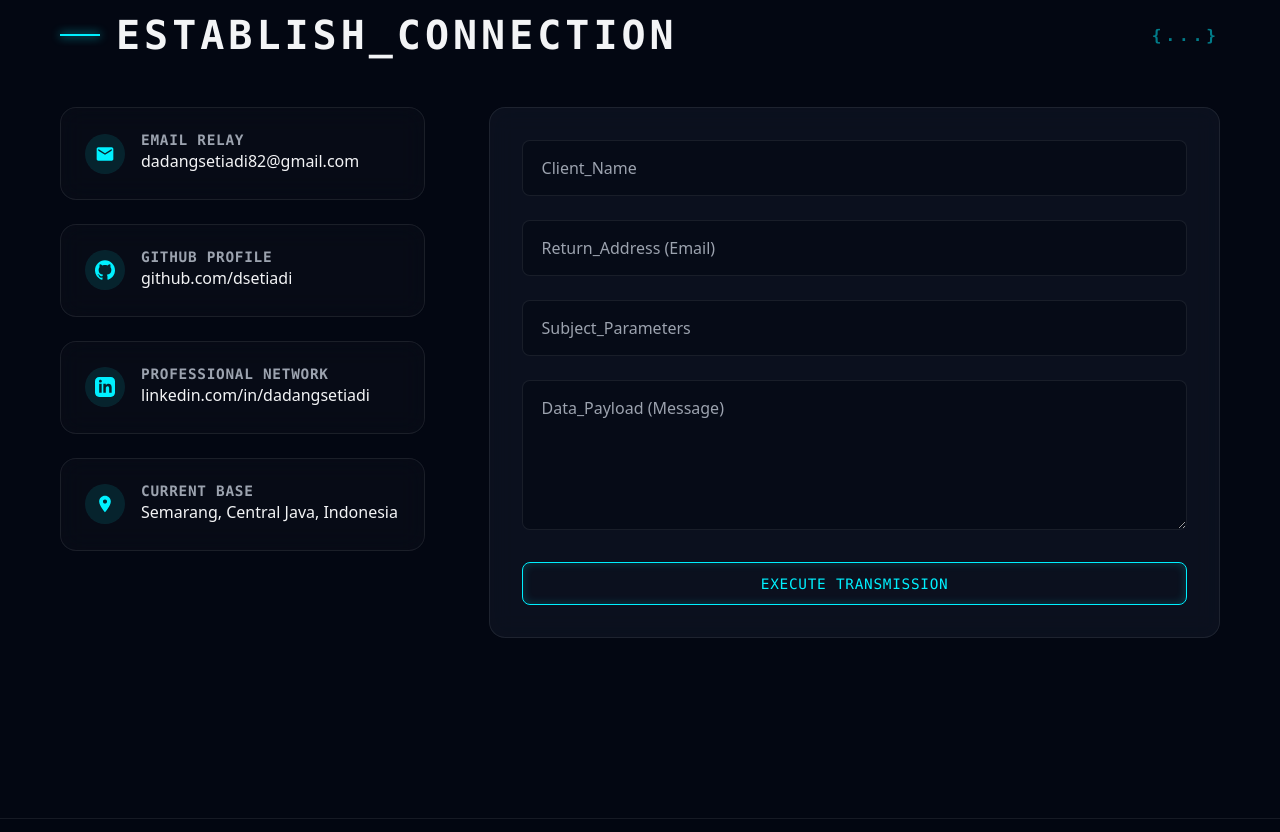
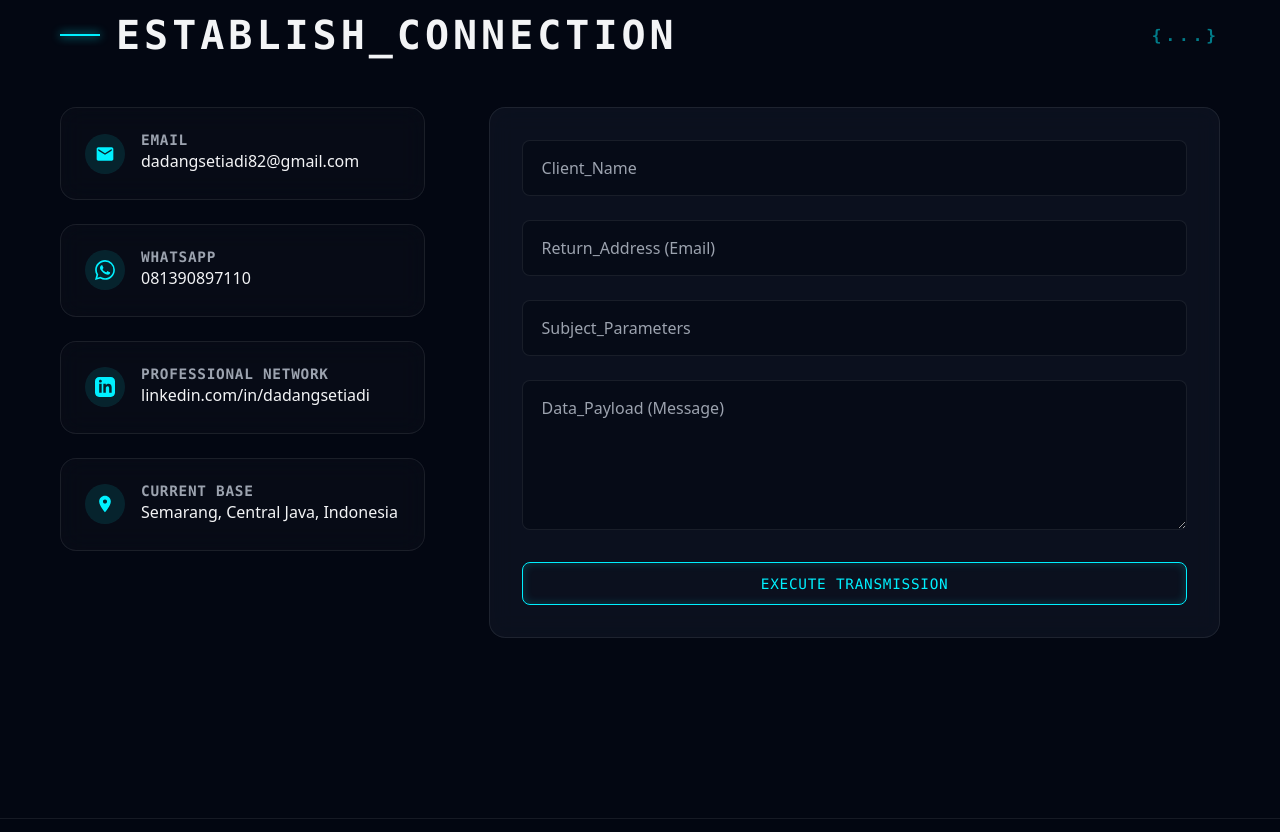
Before and after one commit to 94mayun/portofoliome, a plain HTML site: page index.html in a window 1280 px wide. Shown: the part 5380-6212 px from the top of the page. Drawn offline with Linux system fonts and the light colour scheme; animation ran at ten frames a second.

Commit message:
Change icon

```diff
--- a/index.html
+++ b/index.html
@@ -1330,18 +1330,18 @@
                             <svg viewBox="0 0 24 24"><path d="M20 4H4c-1.1 0-1.99.9-1.99 2L2 18c0 1.1.9 2 2 2h16c1.1 0 2-.9 2-2V6c0-1.1-.9-2-2-2zm0 4l-8 5-8-5V6l8 5 8-5v2z"/></svg>
                         </div>
                         <div class="contact-details">
-                            <h4>Email Relay</h4>
+                            <h4>Email</h4>
                             <p>dadangsetiadi82@gmail.com</p>
                         </div>
                     </div>
 
                     <div class="glass-panel contact-card">
                         <div class="contact-icon">
-                            <svg viewBox="0 0 24 24"><path d="M12 .297c-6.63 0-12 5.373-12 12 0 5.303 3.438 9.8 8.205 11.385.6.113.82-.258.82-.577 0-.285-.01-1.04-.015-2.04-3.338.724-4.042-1.61-4.042-1.61C4.422 18.07 3.633 17.7 3.633 17.7c-1.087-.744.084-.729.084-.729 1.205.084 1.838 1.236 1.838 1.236 1.07 1.835 2.809 1.305 3.495.998.108-.776.417-1.305.76-1.605-2.665-.3-5.466-1.332-5.466-5.93 0-1.31.465-2.38 1.235-3.22-.135-.303-.54-1.523.105-3.176 0 0 1.005-.322 3.3 1.23.96-.267 1.98-.399 3-.405 1.02.006 2.04.138 3 .405 2.28-1.552 3.285-1.23 3.285-1.23.645 1.653.24 2.873.12 3.176.765.84 1.23 1.91 1.23 3.22 0 4.61-2.805 5.625-5.475 5.92.42.36.81 1.096.81 2.22 0 1.606-.015 2.896-.015 3.286 0 .315.21.69.825.57C20.565 22.092 24 17.592 24 12.297c0-6.627-5.373-12-12-12"/></svg>
+                            <svg viewBox="0 0 24 24"><path d="M17.472 14.382c-.297-.149-1.758-.867-2.03-.967-.273-.099-.471-.148-.67.15-.197.297-.767.966-.94 1.164-.173.199-.347.223-.644.075-.297-.15-1.255-.463-2.39-1.475-.883-.788-1.48-1.761-1.653-2.059-.173-.297-.018-.458.13-.606.134-.133.298-.347.446-.52.149-.174.198-.298.298-.497.099-.198.05-.371-.025-.52-.075-.149-.669-1.612-.916-2.207-.242-.579-.487-.5-.669-.51-.173-.008-.371-.01-.57-.01-.198 0-.52.074-.792.372-.272.297-1.04 1.016-1.04 2.479 0 1.462 1.065 2.875 1.213 3.074.149.198 2.096 3.2 5.077 4.487.709.306 1.262.489 1.694.625.712.227 1.36.195 1.871.118.571-.085 1.758-.719 2.006-1.413.248-.694.248-1.289.173-1.413-.074-.124-.272-.198-.57-.347m-5.421 7.403h-.004a9.87 9.87 0 01-5.031-1.378l-.361-.214-3.741.982.998-3.648-.235-.374a9.86 9.86 0 01-1.51-5.26c.001-5.45 4.436-9.884 9.888-9.884 2.64 0 5.122 1.03 6.988 2.898a9.825 9.825 0 012.893 6.994c-.003 5.45-4.437 9.884-9.885 9.884m8.413-18.297A11.815 11.815 0 0012.05 0C5.495 0 .16 5.335.157 11.892c0 2.096.547 4.142 1.588 5.945L0 24l6.335-1.662c1.72.937 3.659 1.432 5.631 1.433h.005c6.554 0 11.89-5.335 11.893-11.893a11.821 11.821 0 00-3.48-8.413z"/></svg>
                         </div>
                         <div class="contact-details">
-                            <h4>GitHub Profile</h4>
-                            <p>github.com/dsetiadi</p>
+                            <h4>Whatsapp</h4>
+                            <p>081390897110</p>
                         </div>
                     </div>
 
```
